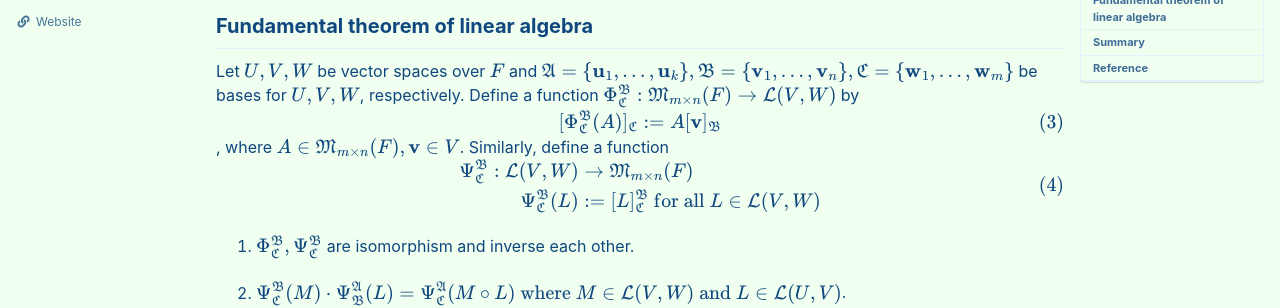
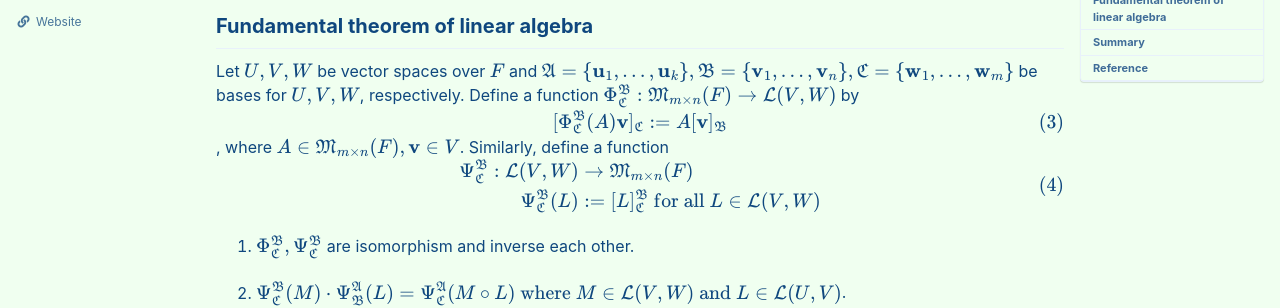
Before and after one commit to seanie12/blog, a Jekyll site: the page built from _posts/2020-12-30-fudamental-theorem-of-linear-algebra.md, in a window 1280 px wide and 900 px high, scrolled down 1351 px. Shown: the part 152-460 px from the top of the window. Built offline with Jekyll 4.4.1, drawn with Linux system fonts in a browser that asks for light colours; cached includes are drawn as plain includes; formulas are drawn with MathJax 3.

Commit message:
Update 2020-12-30-fudamental-theorem-of-linear-algebra.md

```diff
--- a/_posts/2020-12-30-fudamental-theorem-of-linear-algebra.md
+++ b/_posts/2020-12-30-fudamental-theorem-of-linear-algebra.md
@@ -75,7 +75,7 @@ $$\tag*{$\square$}$$
 ## Fundamental theorem of linear algebra
 Let $U,V,W$ be vector spaces over $F$ and $$\mathfrak{A} = \{\mathbf{u}_1, \ldots, \mathbf{u}_k \},\mathfrak{B} =\{\mathbf{v}_1, \ldots, \mathbf{v}_n \}, \mathfrak{C} = \{\mathbf{w}_1, \ldots, \mathbf{w}_m \}$$ be bases for $U,V,W$, respectively.
 Define  a function $$\Phi^{\mathfrak{B}}_{\mathfrak{C}}: \mathfrak{M}_{m\times n}(F) \rightarrow \mathcal{L}(V,W)$$ by
-$$\begin{align}[\Phi^{\mathfrak{B}}_{\mathfrak{C}}(A)]_{\mathfrak{C}} := A[\mathbf{v}]_{\mathfrak{B}}\end{align}$$, where $A \in \mathfrak{M}_{m\times n}(F), \mathbf{v} \in V$.
+$$\begin{align}[\Phi^{\mathfrak{B}}_{\mathfrak{C}}(A) \mathbf{v}]_{\mathfrak{C}} := A[\mathbf{v}]_{\mathfrak{B}}\end{align}$$, where $A \in \mathfrak{M}_{m\times n}(F), \mathbf{v} \in V$.
 Similarly, define a function
 $$\begin{align}\begin{split}\Psi^{\mathfrak{B}}_{\mathfrak{C}}: \mathcal{L}(V,W) &\rightarrow \mathfrak{M}_{m\times n}(F)\\
 \Psi^{\mathfrak{B}}_{\mathfrak{C}}(L) &:= [L]^{\mathfrak{B}}_{\mathfrak{C}} \text{ for all } L \in \mathcal{L}(V,W)\end{split}\end{align}\\$$
```
